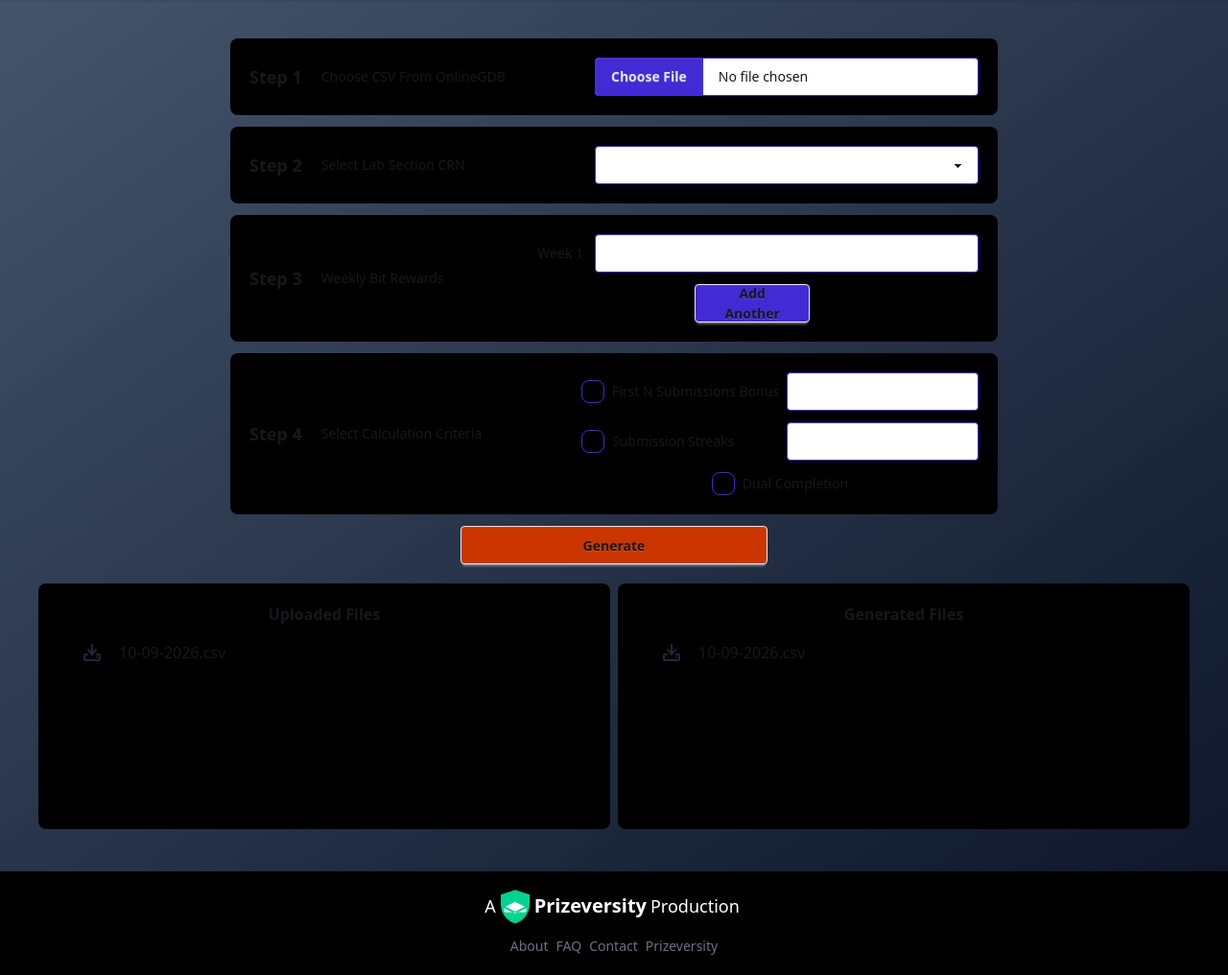
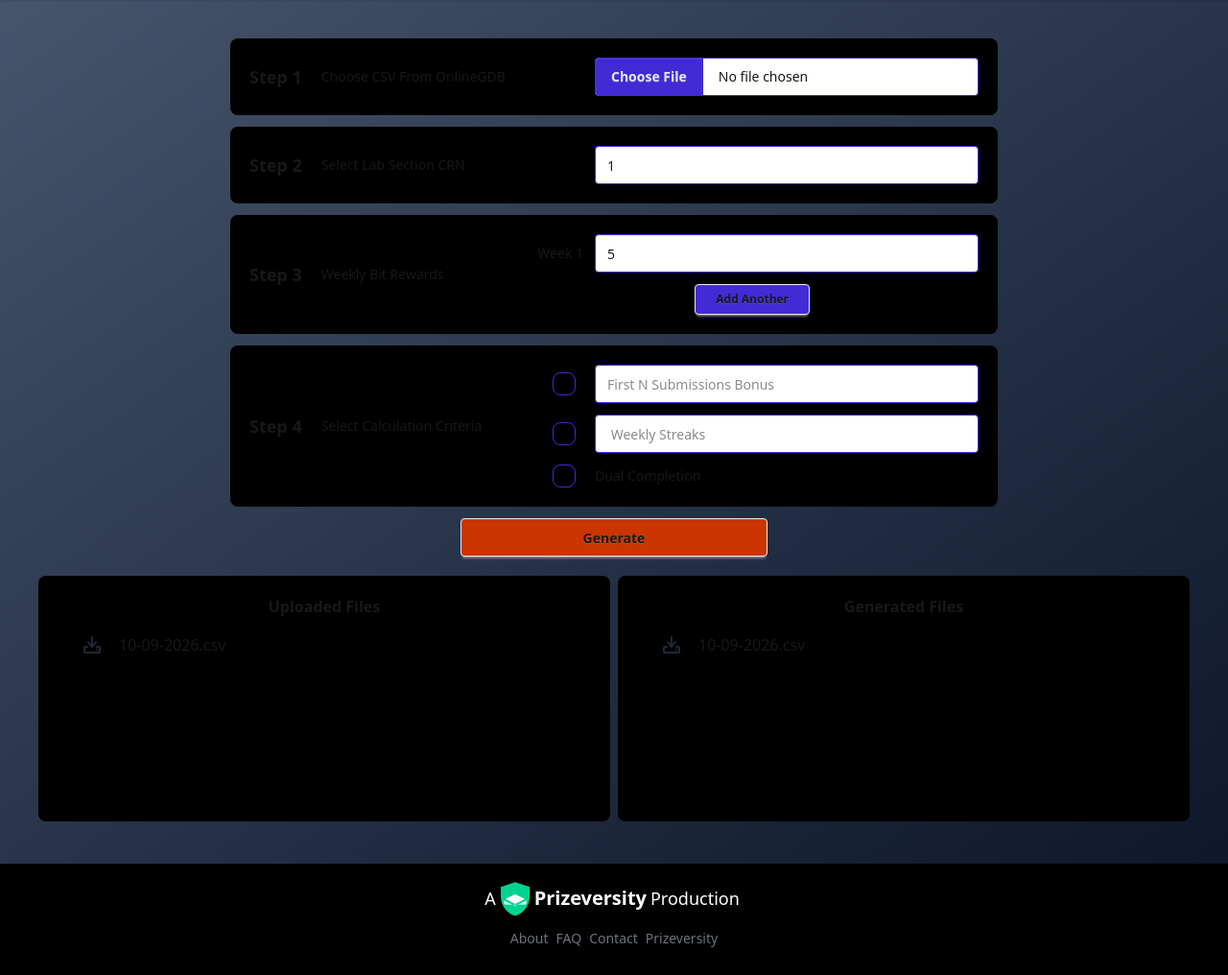
Before and after one commit to Rsb23/Prizeversity-Bits-Calculation-Integration, a Django app: page / in a window 1280 px wide. Shown: the part 88-1104 px from the top of the page at 96% size. After the commit the page ends 1075 px from the top, so only its background shows below. Run offline with Django 5.2, Linux system fonts and the light colour scheme; style sheets or scripts are compiled from the project's sources; some libraries are stand-ins or nearby versions.

Commit message:
feat: added daisyui validators for input fields and restructured criteria section UI for cleaner, less cluttered interface by moving labels to input placeholders

```diff
--- a/pv_extras/bit_calculator/templates/index.html
+++ b/pv_extras/bit_calculator/templates/index.html
@@ -19,8 +19,10 @@
                     <p class="text-lg self-center font-bold">Step 1</p>
                     <p class="text-sm self-center">Choose CSV From OnlineGDB</p>
                 </div>
-                {{ form.file|add_class:"required file-input file-input-primary self-center w-100"|attr:"accept:.csv" }}
-                {% if form.file.errors %}<p class="text-red-500 text-sm">{{ form.file.errors.0 }}</p>{% endif %}
+                <fieldset>
+                    {{ form.file|add_class:"required file-input file-input-primary validator self-center w-100"|attr:"accept:.csv" }}
+                    <p class="hidden validator-hint">Invalid File / No File Selected</p>
+                </fieldset>
             </div>
         </div>
         <div class="card bg-black p-5 mb-1 self-center w-200">
@@ -29,8 +31,10 @@
                     <p class="text-lg self-center font-bold">Step 2</p>
                     <p class="text-sm self-center">Select Lab Section CRN</p>
                 </div>
-                {{ form.crn|add_class:"select select-primary w-100" }}
-                {% if form.crn.errors %}<p class="text-red-500 text-sm">{{ form.crn.errors.0 }}</p>{% endif %}
+                <fieldset>
+                    {{ form.crn|add_class:"required input input-primary validator w-100"|attr:"type:number"|attr:"min:1"|attr:"value:1"}}
+                    <p class="hidden validator-hint">Invalid CRN Number</p>
+                </fieldset>
             </div>
         </div>
         <div class="card bg-black p-5 mb-1 self-center w-200">
@@ -42,12 +46,13 @@
                 <div class="flex flex-col justify-center">
                     <div class="flex flex-row">
                         <p class="self-center px-3 text-sm">Week 1</p>
-                        {{ form.bitRewards|add_class:"required input input-primary border w-100"|attr:"type:number" }}
-                        {% if form.bitRewards.errors %}<p class="text-red-500 text-sm">{{ form.bitRewards.errors.0 }}
-                        </p>{% endif %}
+                        <fieldset>
+                            {{ form.bitRewards|add_class:"required input input-primary validator w-100"|attr:"type:number"|attr:"min:0"|attr:"value:5" }}
+                            <p class="hidden validator-hint">Invalid Bit Amount</p>
+                        </fieldset>
                     </div>
                     <button id="add_week_btn" onclick="addWeek()"
-                        class="btn bg-primary w-30 h-10 self-center text-center mt-3">Add Another<button>
+                        class="btn bg-primary w-30 h-8 self-center text-center text-xs mt-3">Add Another<button>
                 </div>
             </div>
         </div>
@@ -58,21 +63,21 @@
                     <p class="text-sm self-center">Select Calculation Criteria</p>
                 </div>
                 <div class="flex flex-col justify-between gap-y-3">
-                    <div class="flex flex-row justify-between gap-x-2">
-                        <div class="flex flex-row justify-between gap-x-2">
-                            {{ form.firstNSubmissionBonus|add_class:"checkbox checkbox-primary self-center" }}
-                            <p class="self-center text-sm">First N Submissions Bonus</p>
-                        </div>
-                        {{ form.n|add_class:"input input-primary border w-50 self-center"|attr:"type:number" }}
+                    <div class="flex flex-row justify-between gap-x-5">
+                        {{ form.firstNSubmissionBonus|add_class:"checkbox checkbox-primary self-center" }}
+                        <fieldset>
+                            {{ form.n|add_class:"input input-primary validator w-100 self-center"|attr:"type:number"|attr:"placeholder:First N Submissions Bonus" }}
+                            <p class="hidden validator-hint">Invalid N Number</p>
+                        </fieldset>
                     </div>
-                    <div class="flex flex-row justify-between gap-x-2">
-                        <div class="flex flex-row justify-between gap-x-2">
-                            {{ form.submissionStreak|add_class:"checkbox checkbox-primary self-center" }}
-                            <p class="self-center text-sm">Submission Streaks</p>
-                        </div>
-                        {{ form.streakWeeks|add_class:"input input-primary border w-50"|attr:"type:number" }}
+                    <div class="flex flex-row justify-between gap-x-5">
+                        {{ form.submissionStreak|add_class:"checkbox checkbox-primary self-center" }}
+                        <fieldset>
+                            {{ form.streakWeeks|add_class:"input input-primary validator w-100"|attr:"type:number"|attr:"placeholder: Weekly Streaks" }}
+                            <p class="hidden validator-hint">Invalid Weekly Streak Number</p>
+                        </fieldset>
                     </div>
-                    <div class="flex flex-row justify-center gap-x-2">
+                    <div class="flex flex-row justify-start gap-x-5">
                         {{ form.dualCompletion|add_class:"checkbox checkbox-primary self-center" }}
                         <p class="self-center text-sm">Dual Completion</p>
                     </div>
```
